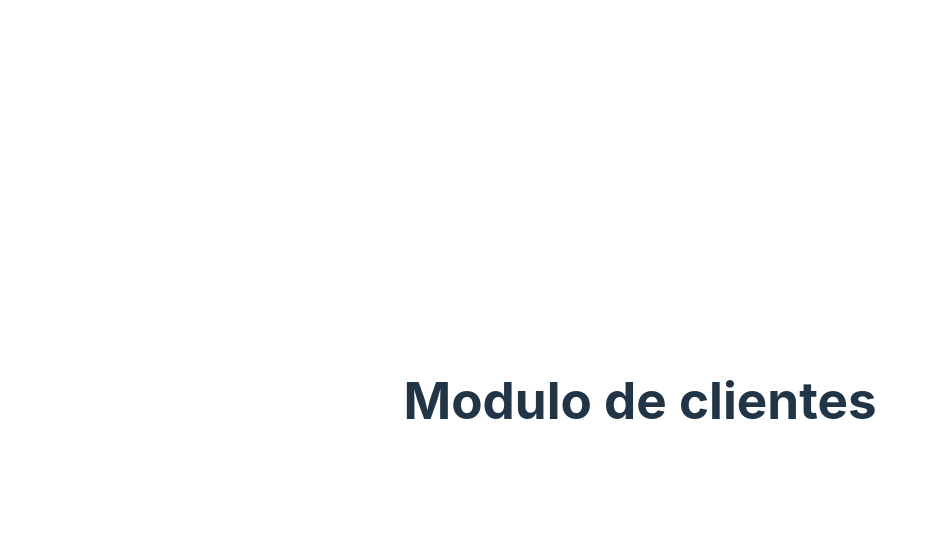
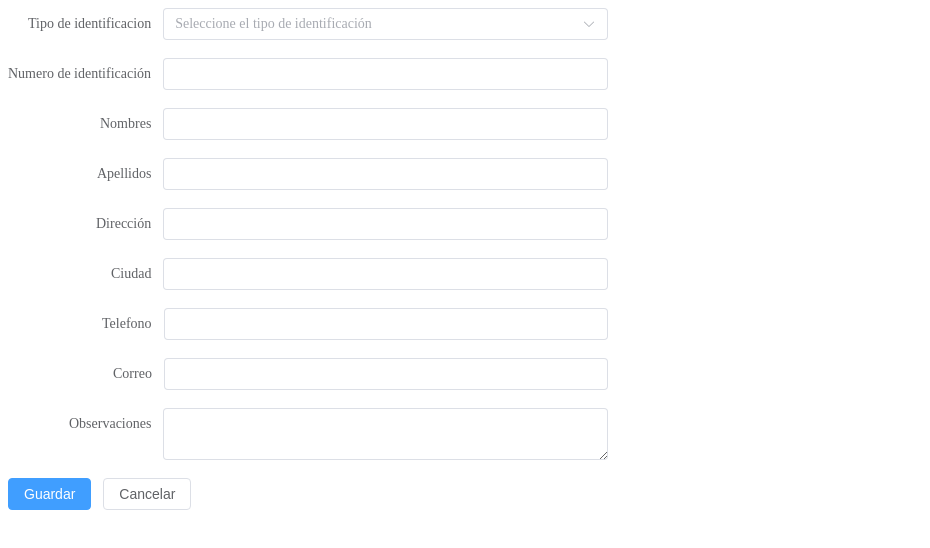
Before and after one commit to Jamesmarin2932/proyecto_sena_facturacion_fronted, a Vue app: page /clientes in a window 1280 px wide. Shown: the top 548 px of the page, without its empty margins (0-930 px from the left). Built offline with nearby package versions, Linux system fonts and the light colour scheme.

Commit message:
Crear layout,navbar,siderbar y formularios clientes y productos

```diff
--- a/package.json
+++ b/package.json
@@ -9,6 +9,8 @@
     "preview": "vite preview"
   },
   "dependencies": {
+    "@vue/cli-service": "^5.0.8",
+    "element-plus": "^2.8.5",
     "vue": "^3.4.37",
     "vue-router": "^4.4.5"
   },
--- /dev/null
+++ b/src/components/LayoutMain.vue
@@ -0,0 +1,34 @@
+<script setup>
+import NavBar from './NavBar.vue'
+import SideBarMain from './SideBarMain.vue'
+</script>
+
+<template>
+
+<el-container>
+    <el-header>
+
+        <NavBar/>
+    </el-header>
+</el-container>
+<el-container>
+
+    <el-aside>
+        <SideBarMain/>
+    </el-aside>
+    <el-main>
+
+    </el-main>
+</el-container>
+
+ </template>
+
+
+<style scoped>
+/* Estilos CSS */
+
+.el-container{
+    flex:1;
+    display: flex;
+}
+</style>
--- /dev/null
+++ b/src/components/NavBar.vue
@@ -0,0 +1,56 @@
+<template>
+    <el-menu
+      :default-active="activeIndex"
+      class="el-menu-demo"
+      mode="horizontal"
+      :ellipsis="false"
+      @select="handleSelect"
+    >
+      <el-menu-item index="0">
+        <img
+          style="width: 50px"
+          src="../components/imagenes/Diseño sin título.jpg"
+          alt="logo"
+        />
+      </el-menu-item>
+
+      <!-- Espacio flexible para empujar los elementos a la derecha -->
+      <div class="flex-spacer"></div>
+
+      <el-sub-menu index="1">
+        <template #title>James Marin</template>
+        <el-menu-item index="2-1">Perfil</el-menu-item>
+        <el-menu-item index="2-2">Cerrar sesión</el-menu-item>
+      </el-sub-menu>
+    </el-menu>
+  </template>
+
+  <script>
+  export default {
+    data() {
+      return {
+        activeIndex: '0', // Asegúrate de ajustar esto según sea necesario
+      };
+    },
+    methods: {
+      handleSelect(index) {
+        // Manejo de la selección
+        console.log(index);
+      },
+    },
+  };
+  </script>
+
+  <style scoped>
+  .el-menu-demo {
+    display: flex; /* Activar Flexbox */
+    justify-content: space-between; /* Espacio entre elementos */
+    align-items: center; /* Centrar verticalmente */
+    width: 100%;
+    z-index: 10;
+  }
+
+  .flex-spacer {
+    flex-grow: 1; /* Esta clase hace que el espacio flexible ocupe todo el espacio disponible */
+  }
+  </style>
--- /dev/null
+++ b/src/components/SideBarMain.vue
@@ -0,0 +1,24 @@
+<template>
+    <el-menu
+      default-active="2"
+      class="el-menu-vertical-demo"
+      @open="handleOpen"
+      @close="handleClose"
+    >
+      <el-sub-menu index="1">
+        <template #title>
+          <el-icon><location /></el-icon>
+          <span>Menú</span>
+        </template>
+          <el-menu-item index="1-1">Clientes</el-menu-item>
+          <el-menu-item index="1-2">Productos</el-menu-item>
+         <el-menu-item index="1-3">Facturacion</el-menu-item>
+        <el-sub-menu index="1-4">
+          <template #title>Informes</template>
+          <el-menu-item index="1-4-1">Consolidado</el-menu-item>
+        </el-sub-menu>
+      </el-sub-menu>
+
+
+    </el-menu>
+  </template>
--- a/src/main.js
+++ b/src/main.js
@@ -1,11 +1,14 @@
 import { createApp } from 'vue'
-import './style.css'
+import ElementPlus from 'element-plus'
+import 'element-plus/dist/index.css'
+//import './style.css'
 import App from './App.vue'
 import router from './router'
 
 
 
 const app = createApp(App)
+app.use(ElementPlus)
 
 app.use(router)
 app.mount('#app')
--- a/src/router/index.js
+++ b/src/router/index.js
@@ -1,19 +1,37 @@
 import {createRouter, createWebHashHistory, createWebHistory} from 'vue-router'
-import Ejemplo from '../views/ejemplo.vue'
+import Inicio from '../components/Inicio.vue'
 import Clientes from '../views/clientes.vue'
+import  LayoutMain from '../components/LayoutMain.vue'
+import  productos from '../views/productos.vue'
+
 
 const routes =[
+    {
+        path:'/',
+        name: 'home',
+        component:LayoutMain,
+
+    },
+
+
+
 
     {
         path:'/inicio',
         name: 'inicio',
-        component:Ejemplo,
+        component:Inicio,
     },
 
 {
     path:'/clientes',
     name: 'clientes',
     component:Clientes,
+},
+
+{
+    path:'/productos',
+    name: 'productos',
+    component:productos,
 }
 
 ]
--- a/src/views/clientes.vue
+++ b/src/views/clientes.vue
@@ -1,22 +1,73 @@
-<script>
-//logica js
-export default{
-    name:'clientes',
-}
+<template>
+  <el-form :model="form" label-width="auto" style="max-width: 600px">
 
-</script>
+    <el-form-item label="Tipo de identificacion">
+      <el-select v-model="form.region" placeholder="Seleccione el tipo de identificación">
+        <el-option label="CC" value="shanghai" />
+        <el-option label="Nit" value="beijing" />
+        <el-option label="Cedula de extranjeria" value="beijing" />
+      </el-select>
+    </el-form-item>
+
+    <el-form-item label="Numero de identificación">
+      <el-input v-model="form.name" />
+      </el-form-item>
 
 
-<template>
 
-    <!--Visual para los formularios-->
+    <el-form-item label="Nombres">
+      <el-input v-model="form.name" />
+      </el-form-item>
 
-<h1>Modulo de clientes</h1>
+      <el-form-item label="Apellidos">
+      <el-input v-model="form.name" />
+      </el-form-item>
 
+
+      <el-form-item label="Dirección">
+      <el-input v-model="form.name" />
+      </el-form-item>
+
+
+      <el-form-item label="Ciudad">
+      <el-input v-model="form.name" />
+      </el-form-item>
+
+      <el-form-item label="Telefono">
+      <el-input v-model="form.name" />
+      </el-form-item>
+
+      <el-form-item label="Correo">
+      <el-input v-model="form.name" />
+      </el-form-item>
+
+
+    <el-form-item label="Observaciones">
+      <el-input v-model="form.desc" type="textarea" />
+    </el-form-item>
+    <el-form-item>
+      <el-button type="primary" @click="onSubmit">Guardar</el-button>
+      <el-button>Cancelar</el-button>
+    </el-form-item>
+  </el-form>
 </template>
 
-<style>
+<script lang="ts" setup>
+import { reactive } from 'vue'
 
-/* estilos CSS */
+// do not use same name with ref
+const form = reactive({
+  name: '',
+  region: '',
+  date1: '',
+  date2: '',
+  delivery: false,
+  type: [],
+  resource: '',
+  desc: '',
+})
 
-</style>
+const onSubmit = () => {
+  console.log('submit!')
+}
+</script>
--- /dev/null
+++ b/src/views/productos.vue
@@ -0,0 +1,61 @@
+<template>
+    <el-form :model="form" label-width="auto" style="max-width: 600px">
+
+
+
+      <el-form-item label="Codigo">
+        <el-input v-model="form.name" />
+        </el-form-item>
+
+
+
+      <el-form-item label="Nombre">
+        <el-input v-model="form.name" />
+        </el-form-item>
+
+        <el-form-item label="Descripcion">
+        <el-input v-model="form.name" />
+        </el-form-item>
+
+
+        <el-form-item label="Precio">
+        <el-input v-model="form.name" />
+        </el-form-item>
+
+
+        <el-form-item label="Stock">
+        <el-input v-model="form.name" />
+        </el-form-item>
+
+
+
+
+      <el-form-item label="Observaciones">
+        <el-input v-model="form.desc" type="textarea" />
+      </el-form-item>
+      <el-form-item>
+        <el-button type="primary" @click="onSubmit">Guardar</el-button>
+        <el-button>Cancelar</el-button>
+      </el-form-item>
+    </el-form>
+  </template>
+
+  <script lang="ts" setup>
+  import { reactive } from 'vue'
+
+  // do not use same name with ref
+  const form = reactive({
+    name: '',
+    region: '',
+    date1: '',
+    date2: '',
+    delivery: false,
+    type: [],
+    resource: '',
+    desc: '',
+  })
+
+  const onSubmit = () => {
+    console.log('submit!')
+  }
+  </script>
```
Also changed, not shown: src/components/imagenes/Diseño sin título.jpg (added), 1 other file (tests, documents, lock files or other folders).
